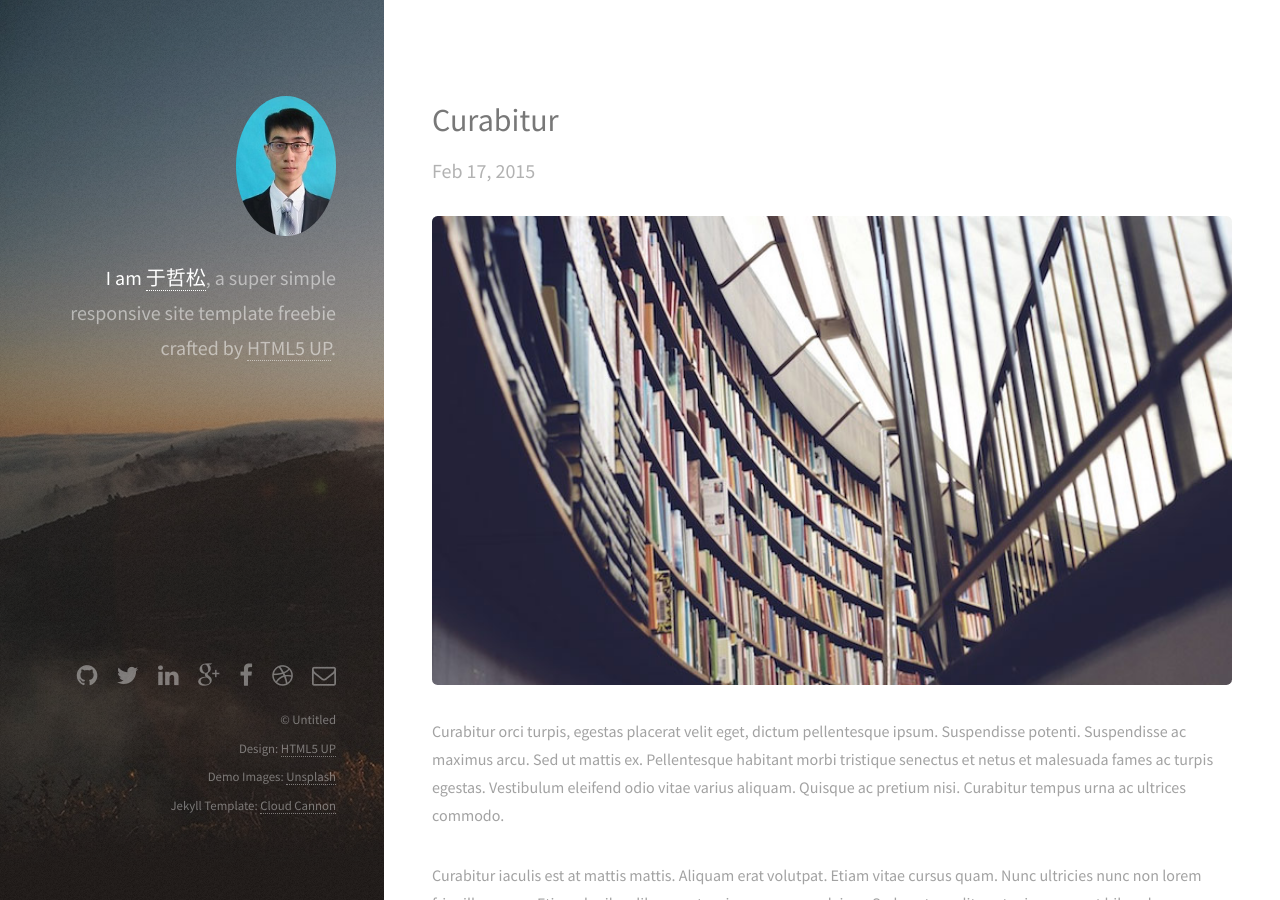
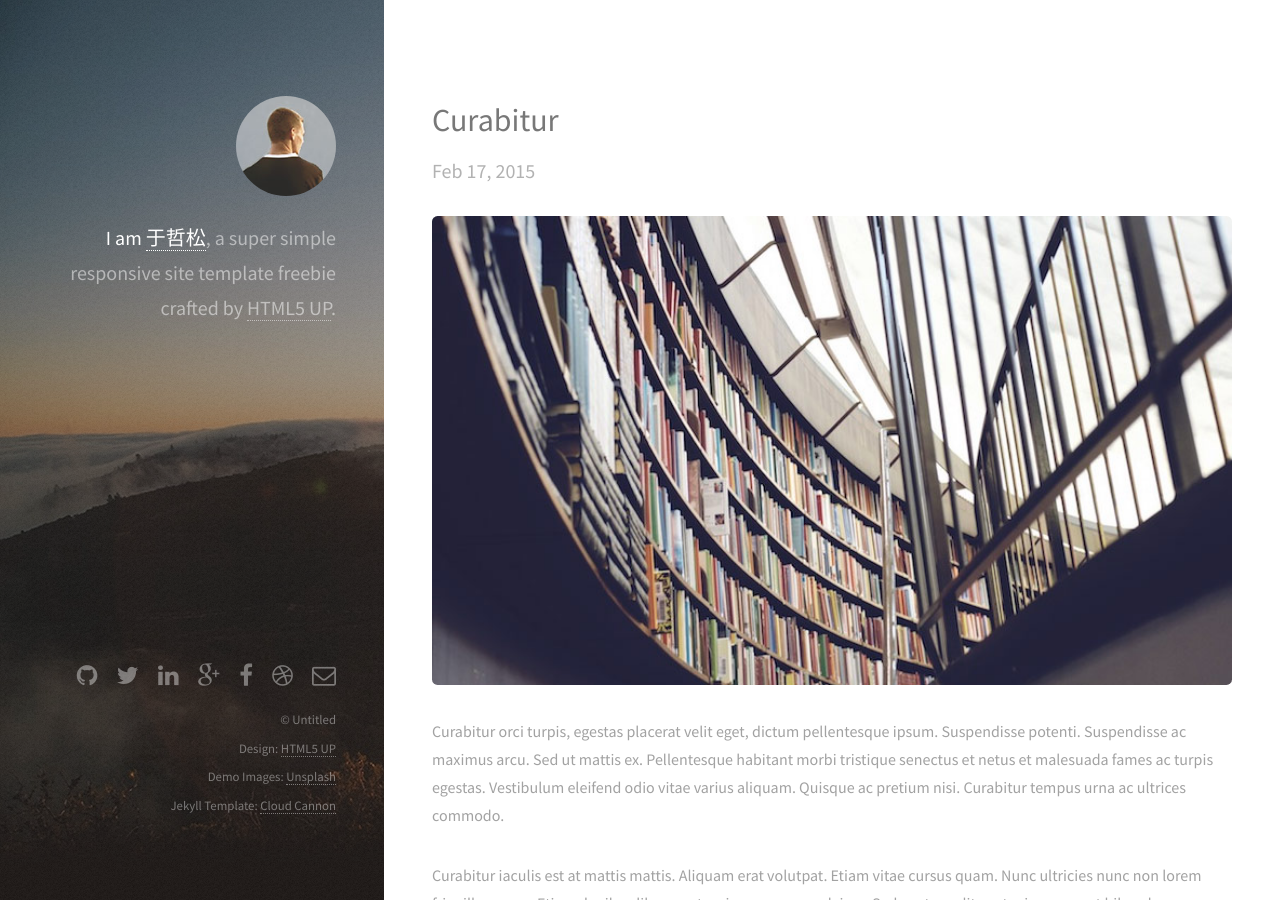
Before and after one commit to yzspku/1584620088.github.io, a Jekyll site: the page built from index.html, in a window 1280 px wide and 900 px high. Built offline with Jekyll 4.4.1, drawn with Linux system fonts in a browser that asks for light colours.

Commit message:
Update default.html

```diff
--- a/_layouts/default.html
+++ b/_layouts/default.html
@@ -21,7 +21,7 @@
 	<body id="top">
 
       <header id="header">
-          <a href="#" class="image avatar"><img src="/images/IMG_14718-1.jpg" alt="" /></a>
+          <a href="#" class="image avatar"><img src="/images/avatar.jpg" alt="" /></a>
           <h1><strong>I am <a href="/">于哲松</a></strong>, a super simple<br />
           responsive site template freebie<br />
           crafted by <a href="http://html5up.net">HTML5 UP</a>.</h1>
```
Also changed, not shown: other parts of _layouts/default.html (+1 -1 lines).
